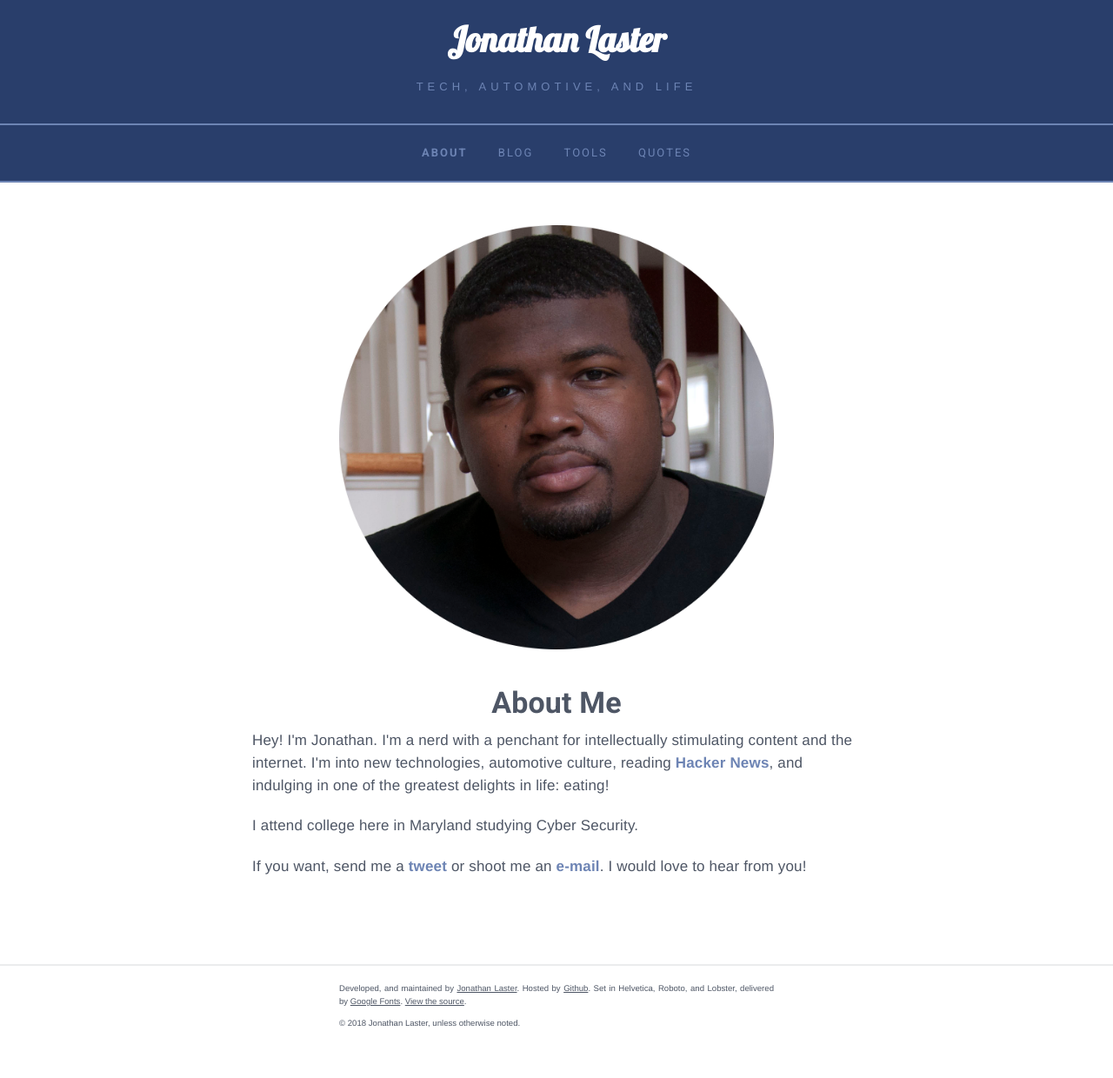
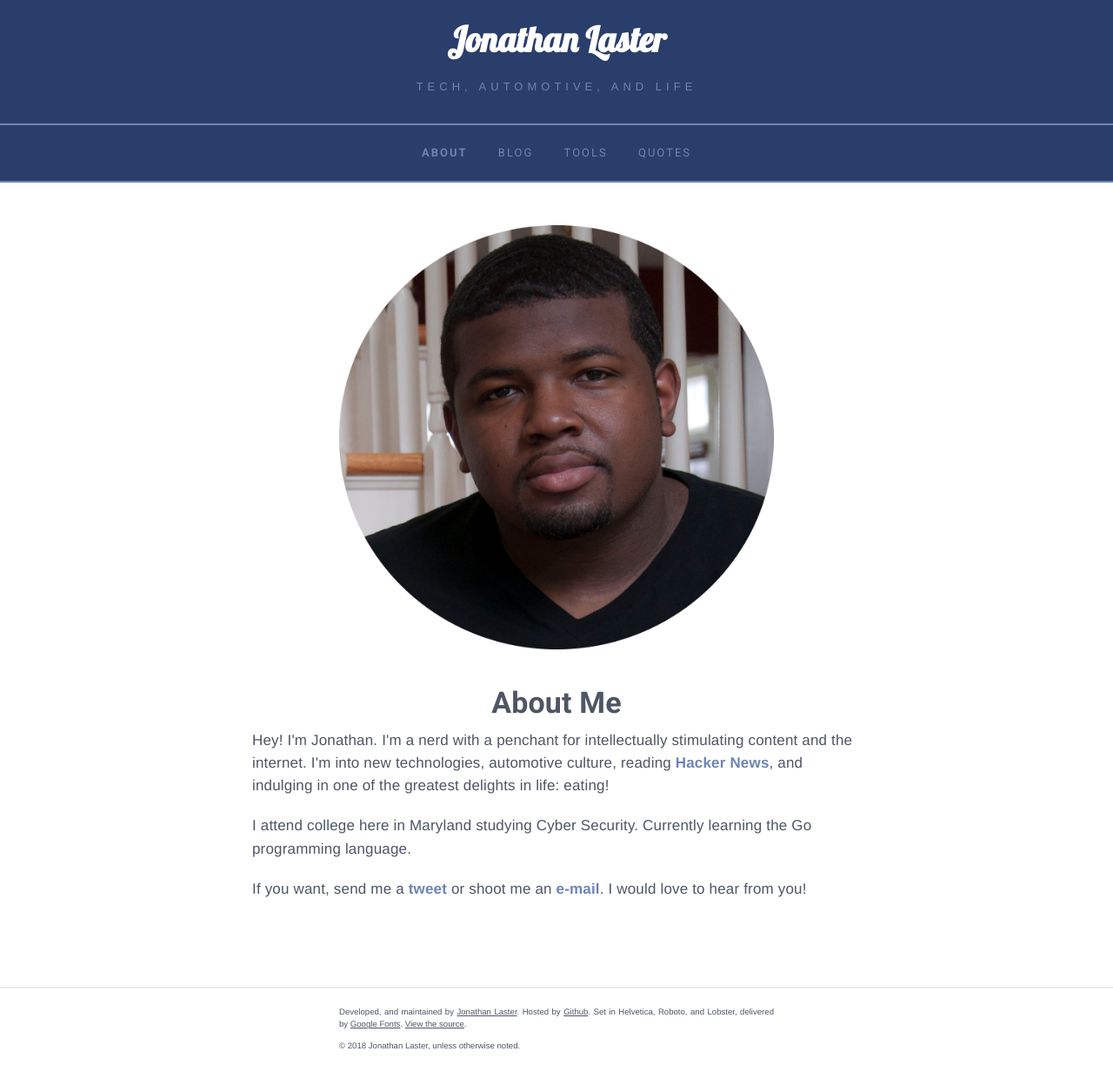
Before and after one commit to last-dev/jdl.io, a Jekyll site: the page built from index.html, in a window 1280 px wide. Shown: the whole page at 87% size. Built offline with Jekyll 4.4.1, drawn with Linux system fonts in a browser that asks for light colours; nearby versions of some CDN libraries; before the commit the page ends 1214 px from its top, so only the background shows below that.

Commit message:
Updated my about me to reflect what I'm currently working on. (GoLang)

```diff
--- a/index.html
+++ b/index.html
@@ -11,6 +11,6 @@ title: About | Jonathan Laster
 
 <p>Hey! I'm Jonathan. I'm a nerd with a penchant for intellectually stimulating content and the internet. I'm into new technologies, automotive culture, reading <a href="https://news.ycombinator.com">Hacker News</a>, and indulging in one of the greatest delights in life: eating!</p>
 
-<p>I attend college here in Maryland studying Cyber Security.</p>
+<p>I attend college here in Maryland studying Cyber Security. Currently learning the Go programming language.</p>
 
 <p>If you want, send me a <a href="http://twitter.com/whoislaster">tweet</a> or shoot me an <a href="mailto:jonathan@laster.co?subject=Hello Jonathan!">e-mail</a>. I would love to hear from you!</p>
```
